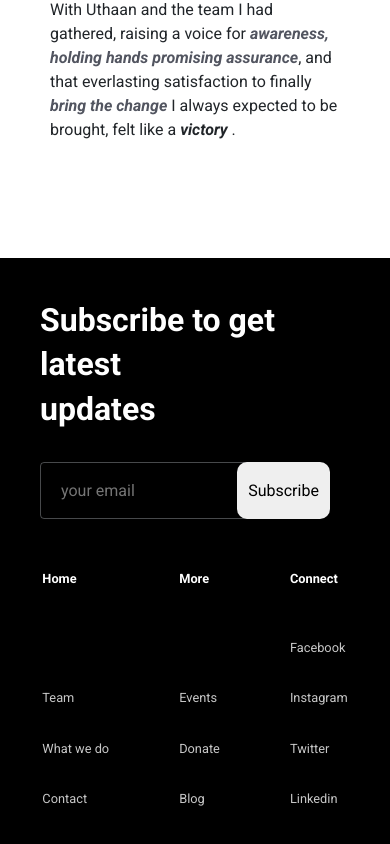
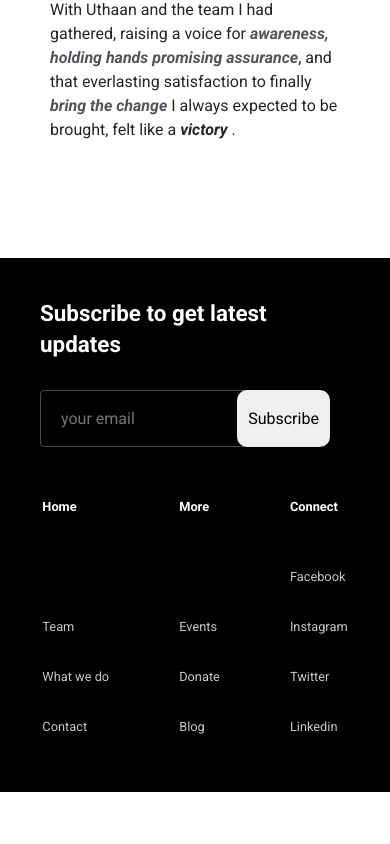
Before and after one commit to siddak18/saxena, a plain HTML site: page components/founder.html in a window 390 px wide. Shown: the part 2004-2848 px from the top of the page. After the commit the page ends 2796 px from the top, so only its background shows below. Drawn offline with nearby package versions, Linux system fonts and the light colour scheme.

Commit message:
finalfinalcontact

```diff
--- a/index.css
+++ b/index.css
@@ -669,6 +669,13 @@ background: #64431C;
     .content{
         padding: 0;
     }
+    .heading10{
+        font-size: 2rem;
+    }
+    .info{
+        gap: 70px;
+        justify-content: center;
+    }
 }
 
 .spe{
@@ -677,10 +684,7 @@ background: #64431C;
 
 @media (max-width:500px){
     .heading10{
-        font-size: 2rem;
+        font-size: 1.4rem;
     }
-    .info{
-        gap: 70px;
-        justify-content: center;
-    }
+
 }
```
